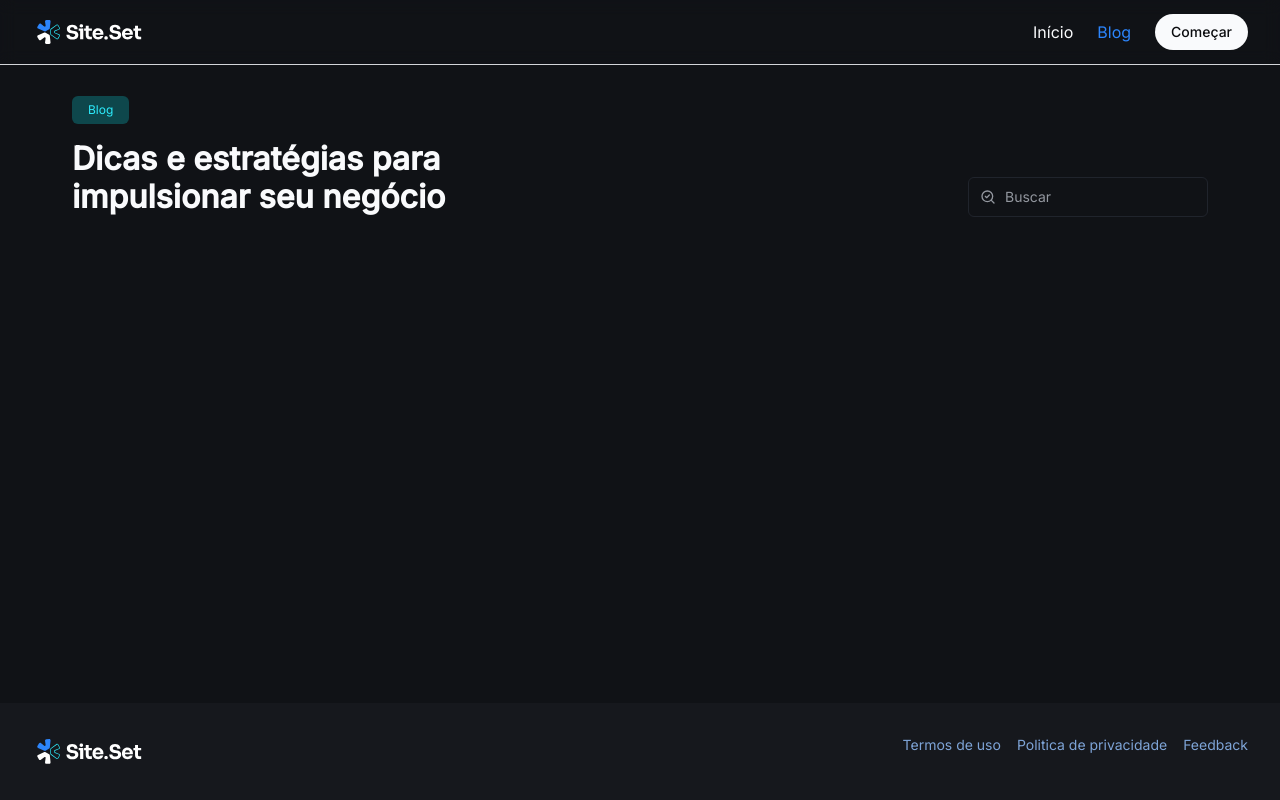
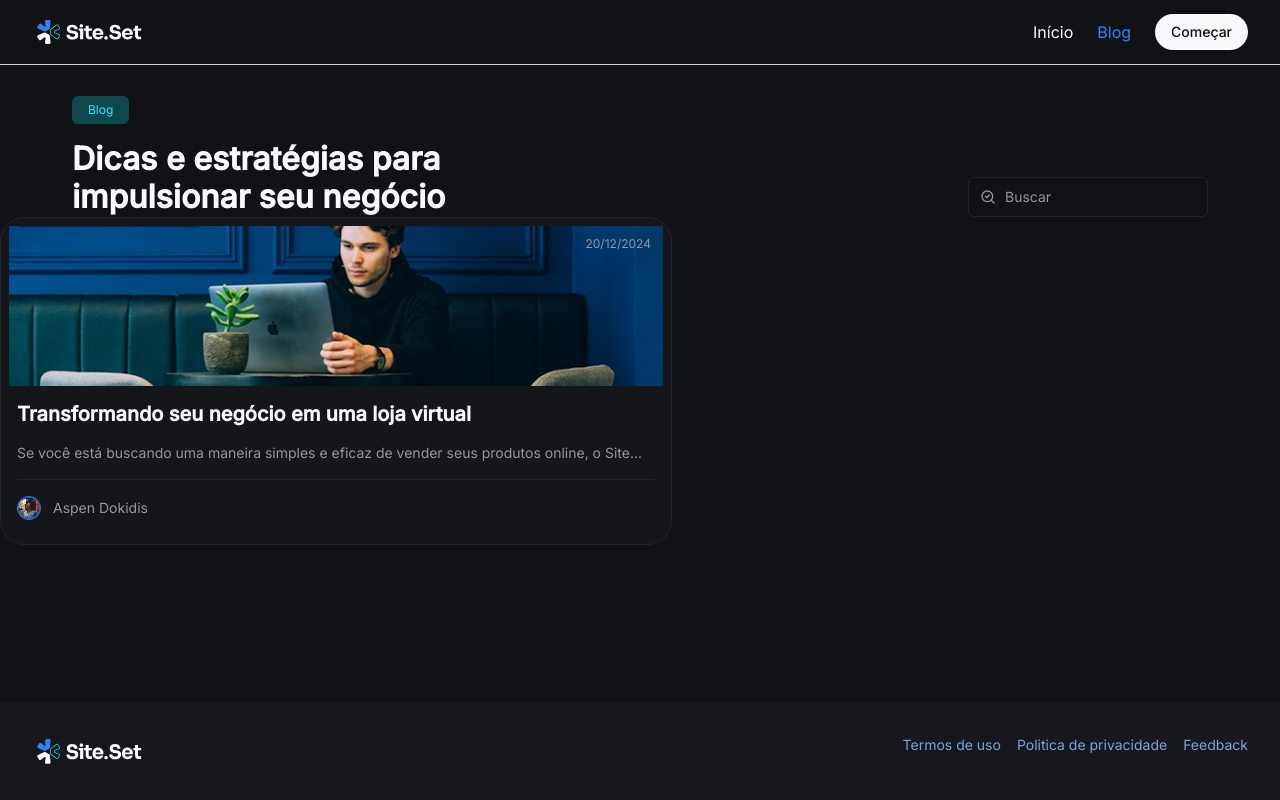
Before and after one commit to macedocmateus/site.set, a Next.js app: page /blog in a window 1280 px wide. Built offline with nearby package versions, Linux system fonts and the light colour scheme; a web font is replaced by a local one.

Commit message:
initial post-card component

```diff
--- a/src/templates/blog/blog-list.tsx
+++ b/src/templates/blog/blog-list.tsx
@@ -1,5 +1,6 @@
 import { Search } from '@/components/search'
 import { useRouter } from 'next/router'
+import { PostCard } from './components/post-card'
 
 export function BlogList() {
   const router = useRouter()
@@ -23,6 +24,7 @@ export function BlogList() {
           <Search />
         </div>
       </header>
+      <PostCard />
     </div>
   )
 }
--- /dev/null
+++ b/src/templates/blog/components/post-card/index.ts
@@ -0,0 +1 @@
+export * from './post-card'
--- /dev/null
+++ b/src/templates/blog/components/post-card/post-card.tsx
@@ -0,0 +1,47 @@
+import Image from 'next/image'
+import Link from 'next/link'
+
+export const PostCard = () => {
+  return (
+    <Link
+      href={'/blog/'}
+      className="w-full max-w-2xl rounded-3xl border-[1px] border-gray-400 bg-gray-600 overflow-hidden transition-all duration-300 hover:border-[1px] hover:border-blue-300"
+    >
+      <div className="p-2 rounded-md overflow-hidden">
+        <div className="relative">
+          <div className="absolute top-0 right-0 px-3 py-1">
+            <span className="text-gray-300 text-body-xs">20/12/2024</span>
+          </div>
+          <Image
+            src={'/assets/primeiro-post.png'}
+            alt=""
+            width={288}
+            height={144}
+            className="w-full h-40 object-cover object-center"
+          />
+        </div>
+        <div className="px-2 mt-4 space-y-4">
+          <h2 className="text-heading-sm text-gray-100 line-clamp-3">
+            Transformando seu negócio em uma loja virtual
+          </h2>
+          <p className="text-gray-300 text-body-sm line-clamp-3">
+            Se você está buscando uma maneira simples e eficaz de vender seus
+            produtos online, o Site...
+          </p>
+
+          <div className="flex items-center gap-3 border-t border-gray-400 py-4">
+            <div className="relative h-5 w-5 md:h-6 md:w-6 overflow-hidden rounded-full border-blue-200 border-[1px]">
+              <Image
+                src={'/customer-01.png'}
+                alt=""
+                fill
+                className="object-cover rounded-md"
+              />
+            </div>
+            <span className="text-body-sm text-gray-300">Aspen Dokidis</span>
+          </div>
+        </div>
+      </div>
+    </Link>
+  )
+}
```
